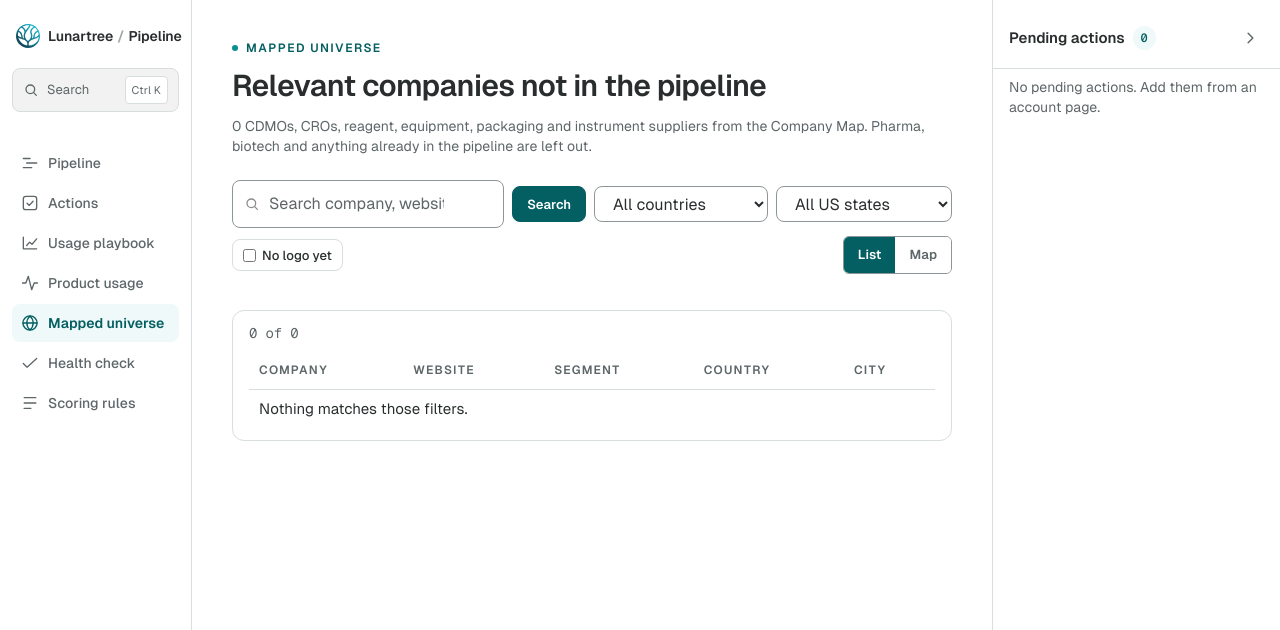
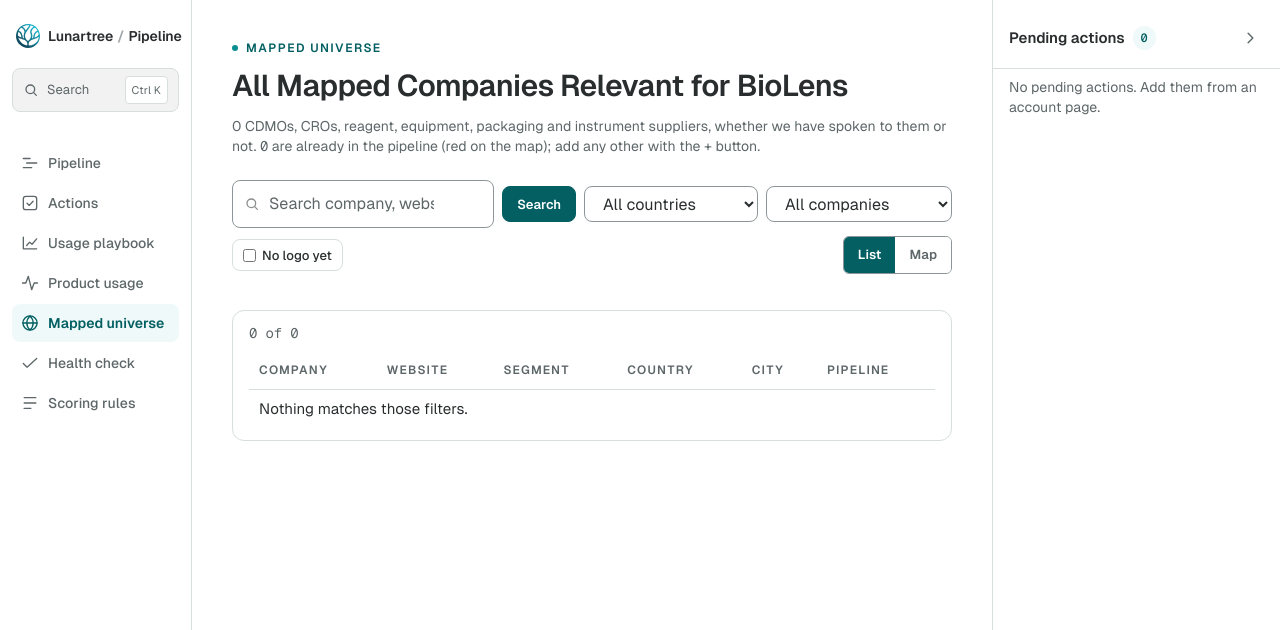
Before and after one commit to siddharthLT/LTPipeline, a Django app: page /mapped-universe/ in a window 1280 px wide. Shown: the top 630 px of the page. Run offline with Django 5.2, Linux system fonts and the light colour scheme; the visitor is signed in with stand-in values (Sample User, id 1); data that the repository does not hold is empty.

Commit message:
Mapped universe includes pipeline accounts: red pins, Already in Pipeline, + add button, pipeline filter, US state multi-select, cluster colours
- Pipeline accounts join the universe (auto-added on create, matched by domain), with Apollo addresses and logos
- + opens the shared Add Account dialog prefilled; pipeline companies show Already in Pipeline
- Pipeline filter (all / in / not in); state chips appear only when United States is chosen
- Map clusters: teal none in pipeline, deep blue some, red all

Co-Authored-By: Claude Sonnet 5.5 <noreply@anthropic.com>

```diff
--- a/pipeline/templates/pipeline/mapped_universe.html
+++ b/pipeline/templates/pipeline/mapped_universe.html
@@ -6,13 +6,14 @@
 {% block content %}
 <header class="thesis-head">
   <span class="eyebrow">Mapped universe</span>
-  <h1 class="t-h1">Relevant companies not in the pipeline</h1>
-  <p class="t-meta">{{ total }} CDMOs, CROs, reagent, equipment, packaging and instrument suppliers from the Company Map. Pharma, biotech and anything already in the pipeline are left out.</p>
+  <h1 class="t-h1">All Mapped Companies Relevant for BioLens</h1>
+  <p class="t-meta">{{ total }} CDMOs, CROs, reagent, equipment, packaging and instrument suppliers, whether we have spoken to them or not. <span class="mono">{{ in_pipe }}</span> are already in the pipeline (red on the map); add any other with the + button.</p>
 </header>
 
 <form method="get" class="mu__filters" data-autosubmit data-suggest-url="{% url 'pipeline:mapped_suggest' %}">
   {% for s in segs %}<input type="hidden" name="segment" value="{{ s }}">{% endfor %}
   {% if region %}<input type="hidden" name="region" value="{{ region }}">{% endif %}
+  {% for s in states %}<input type="hidden" name="state" value="{{ s }}">{% endfor %}
   {% if view == 'map' %}<input type="hidden" name="view" value="map">{% endif %}
   <div class="mu__row">
     <label class="filters__search mu__search">
@@ -27,10 +28,11 @@
         {% for c in countries %}<option value="{{ c }}"{% if c == country %} selected{% endif %}>{{ c }}</option>{% endfor %}
       </select>
     </label>
-    <label class="mu__sel"><span class="sr-only">State</span>
-      <select name="state" class="field__input field__input--plain field__select" data-change-submit>
-        <option value="">All US states</option>
-        {% for s in states %}<option value="{{ s }}"{% if s == state %} selected{% endif %}>{{ s }}</option>{% endfor %}
+    <label class="mu__sel"><span class="sr-only">Pipeline</span>
+      <select name="pipe" class="field__input field__input--plain field__select" data-change-submit>
+        <option value="">All companies</option>
+        <option value="in"{% if pipe == 'in' %} selected{% endif %}>In pipeline</option>
+        <option value="out"{% if pipe == 'out' %} selected{% endif %}>Not in pipeline</option>
       </select>
     </label>
     <label class="chip chip--sm mu__logo"><input type="checkbox" name="logo" value="no" data-change-submit{% if logo == 'no' %} checked{% endif %}> No logo yet</label>
@@ -43,6 +45,9 @@
 </form>
 
 <div class="mu__chips" aria-label="Quick filters">
+  {% if country == 'United States' %}<div class="chips chips--scroll" aria-label="US states"><span class="t-meta">US states</span>
+    {% for s in state_chips %}<a class="chip chip--sm" href="?{{ s.qs }}" aria-pressed="{% if s.on %}true{% else %}false{% endif %}">{{ s.name }}</a>{% endfor %}
+  </div>{% endif %}
   <div class="chips chips--scroll">
     {% for r in regions %}<a class="chip chip--sm" href="?{{ r.qs }}" aria-pressed="{% if r.on %}true{% else %}false{% endif %}">{{ r.name }} <span class="chip__count">{{ r.n }}</span></a>{% endfor %}
   </div>
@@ -55,7 +60,7 @@
 <section class="card mu__card mu__mapcard">
   <p class="t-meta mu__count mono">{{ mapped }} on the map of {{ shown }}{% if shown != total %} (filtered from {{ total }}){% endif %}{% if not_mapped %} &middot; {{ not_mapped }} without a location <a href="?{{ unlocated_qs }}">{% if located == 'no' %}show all{% else %}list them{% endif %}</a>{% endif %}</p>
   <div id="mu-map" class="mu__map" role="application" aria-label="Map of companies"></div>
-  <p class="t-meta mu__legend"><span class="mu__dot"></span> exact address <span class="mu__dot mu__dot--approx"></span> approximate (city)</p>
+  <p class="t-meta mu__legend"><span class="mu__dot mu__dot--pipe"></span> in pipeline <span class="mu__dot"></span> exact address <span class="mu__dot mu__dot--approx"></span> approximate (city)</p>
 </section>
 {{ points|json_script:"mu-points" }}
 <script src="{% static 'vendor/leaflet/leaflet.js' %}"></script>
@@ -65,7 +70,7 @@
 <section class="card mu__card">
   <p class="t-meta mu__count mono">{% if page.paginator.count %}{{ page.start_index }}–{{ page.end_index }} of {{ shown }}{% else %}0 of {{ total }}{% endif %}{% if shown != total %} (filtered from {{ total }}){% endif %}</p>
   <div class="usage__scroll mu__scroll"><table class="rules-table mu__table">
-    <thead><tr><th>Company</th><th>Website</th><th>Segment</th><th>Country</th><th>City</th></tr></thead>
+    <thead><tr><th>Company</th><th>Website</th><th>Segment</th><th>Country</th><th>City</th><th>Pipeline</th></tr></thead>
     <tbody>
     {% for c in page %}<tr>
       <td><span class="mu__name">{% include "partials/logo.html" with url=c.logo_url name=c.name small=True %}<span class="mu__nm">{{ c.name }}</span></span></td>
@@ -73,7 +78,8 @@
       <td><span class="tag tag--type">{{ c.segment }}</span></td>
       <td>{{ c.country|default:"·" }}</td>
       <td>{{ c.city|default:"·" }}{% if c.state and c.country == "United States" %}<span class="t-meta">, {{ c.state }}</span>{% endif %}</td>
-    </tr>{% empty %}<tr><td colspan="5">Nothing matches those filters.</td></tr>{% endfor %}
+      <td>{% if c.account_id %}<a class="mu__inpipe" href="{% url 'pipeline:account_detail' c.account_id %}">Already in Pipeline</a>{% else %}<button type="button" class="icon-btn icon-btn--sm mu__add" data-open-dialog="add-account" data-fill-name="{{ c.name }}" data-fill-domain="{{ c.domain }}" aria-label="Add {{ c.name }} to the pipeline" title="Add to pipeline"><svg viewBox="0 0 24 24" width="16" height="16" fill="none" stroke="currentColor" stroke-width="2" stroke-linecap="round" aria-hidden="true"><path d="M12 5.25v13.5M5.25 12h13.5"/></svg></button>{% endif %}</td>
+    </tr>{% empty %}<tr><td colspan="6">Nothing matches those filters.</td></tr>{% endfor %}
     </tbody>
   </table></div>
   {% if page.paginator.num_pages > 1 %}
@@ -85,4 +91,5 @@
   {% endif %}
 </section>
 {% endif %}
+{% include "partials/add_account_dialog.html" %}
 {% endblock %}
--- a/pipeline/views.py
+++ b/pipeline/views.py
@@ -449,9 +449,11 @@ def mapped_suggest(request):
     if len(q) < 2:
         return JsonResponse({'results': []})
     qs = MappedCompany.objects.filter(Q(name__icontains=q) | Q(domain__icontains=q) | Q(city__icontains=q))
-    for key, field in (('region', 'world_region'), ('country', 'country'), ('state', 'state')):
+    for key, field in (('region', 'world_region'), ('country', 'country')):
         if request.GET.get(key):
             qs = qs.filter(**{field: request.GET[key]})
+    if request.GET.get('country') == 'United States' and request.GET.getlist('state'):
+        qs = qs.filter(state__in=request.GET.getlist('state'))
     if request.GET.getlist('segment'):
         qs = qs.filter(segment__in=request.GET.getlist('segment'))
     qs = qs.annotate(rank=Case(When(name__istartswith=q, then=Value(0)), When(name__icontains=q, then=Value(1)), default=Value(2),
@@ -463,7 +465,7 @@ def mapped_suggest(request):
 
 @login_required
 def mapped_universe(request):
-    """Mapped companies that are not in the pipeline, as a paginated list or a world map. Filters apply to both."""
+    """Every mapped company, in the pipeline or not, as a paginated list or a world map. Filters apply to both."""
     from django.core.paginator import Paginator
     from django.db.models import Count, Q
     from .models import WORLD_REGIONS, MappedCompany
@@ -473,12 +475,18 @@ def mapped_universe(request):
     view = 'map' if g.get('view') == 'map' else 'list'
     region = g.get('region', '')
     country = g.get('country', '')
-    state = g.get('state', '')
+    states = [s for s in g.getlist('state') if s] if country == 'United States' else []  # states only apply once United States is chosen
     logo = g.get('logo', '')
     located = g.get('located', '')
     focus = g.get('focus', '')
+    pipe = g.get('pipe', '') if g.get('pipe') in ('in', 'out') else ''
+    in_pipeline = dict(Account.objects.values_list('domain', 'pk'))  # a mapped company is in the pipeline when an account has its domain
     base = MappedCompany.objects.all()
     qs = base
+    if pipe == 'in':
+        qs = qs.filter(domain__in=in_pipeline)
+    elif pipe == 'out':
+        qs = qs.exclude(domain__in=in_pipeline)
     if q:
         qs = qs.filter(Q(name__icontains=q) | Q(domain__icontains=q) | Q(city__icontains=q) | Q(address__icontains=q) | Q(product_category__icontains=q))
     if segs:
@@ -487,16 +495,16 @@ def mapped_universe(request):
         qs = qs.filter(world_region=region)
     if country:
         qs = qs.filter(country=country)
-    if state:
-        qs = qs.filter(state=state)
+    if states:
+        qs = qs.filter(state__in=states)
     if logo == 'no':
         qs = qs.filter(logo_url='')
     if located == 'no':
         qs = qs.filter(latitude__isnull=True)
 
     def link(**over):
-        params = {'q': q, 'segment': segs, 'region': region, 'country': country, 'state': state, 'logo': logo,
-                  'located': located, 'view': 'map' if view == 'map' else ''}
+        params = {'q': q, 'segment': segs, 'region': region, 'country': country, 'state': states, 'logo': logo,
+                  'located': located, 'pipe': pipe, 'view': 'map' if view == 'map' else ''}
         params.update(over)
         return urlencode({k: v for k, v in params.items() if v}, doseq=True)
 
@@ -510,11 +518,12 @@ def mapped_universe(request):
     unlocated = base.filter(latitude__isnull=True).count()
     ctx = {
         'nav': 'mapped', 'view': view, 'total': base.count(), 'shown': qs.count(),
-        'q': q, 'segments': segments, 'regions': regions, 'region': region, 'country': country, 'state': state, 'logo': logo,
-        'located': located, 'unlocated': unlocated, 'unlocated_qs': link(located='' if located == 'no' else 'no', page=''),
+        'q': q, 'segments': segments, 'regions': regions, 'region': region, 'country': country, 'states': states, 'logo': logo,
+        'located': located, 'pipe': pipe, 'in_pipe': base.filter(domain__in=in_pipeline).count(), 'unlocated': unlocated, 'unlocated_qs': link(located='' if located == 'no' else 'no', page=''),
         'countries': list(base.exclude(country='').order_by('country').values_list('country', flat=True).distinct()),
-        'states': list(base.filter(country='United States').exclude(state='').order_by('state').values_list('state', flat=True).distinct()),
-        'segs': segs, 'clear': any([q, segs, region, country, state, logo, located]),
+        'state_chips': [{'name': s, 'on': s in states, 'qs': link(state=[x for x in states if x != s] if s in states else states + [s], page='', focus='')}
+                        for s in base.filter(country='United States').exclude(state='').order_by('state').values_list('state', flat=True).distinct()],
+        'segs': segs, 'clear': any([q, segs, region, country, states, logo, located, pipe]), 'form': AccountForm(),
         'list_qs': link(view=''), 'map_qs': link(view='map'),
         'page_size': MAPPED_PAGE,
     }
@@ -523,10 +532,14 @@ def mapped_universe(request):
             'id', 'name', 'domain', 'url', 'segment', 'city', 'state', 'country', 'address', 'latitude', 'longitude', 'geo_source', 'logo_url'))
         ctx.update(points=[{'id': p['id'], 'n': p['name'], 'd': p['domain'], 'u': p['url'], 's': p['segment'], 'c': p['city'], 'st': p['state'],
                             'co': p['country'], 'a': p['address'], 'la': round(p['latitude'], 5), 'ln': round(p['longitude'], 5),
-                            'g': p['geo_source'], 'l': p['logo_url']} for p in points],
+                            'g': p['geo_source'], 'l': p['logo_url'],
+                            'pp': reverse('pipeline:account_detail', args=[in_pipeline[p['domain']]]) if p['domain'] in in_pipeline else ''}
+                           for p in points],
                    mapped=len(points), not_mapped=ctx['shown'] - len(points), focus=focus)
     else:
         page = Paginator(qs.order_by('name'), MAPPED_PAGE).get_page(g.get('page'))
+        for c in page:
+            c.account_id = in_pipeline.get(c.domain)
         ctx.update(page=page, prev_qs=link(page=page.previous_page_number()) if page.has_previous() else '',
                    next_qs=link(page=page.next_page_number()) if page.has_next() else '')
     return render(request, 'pipeline/mapped_universe.html', ctx)
--- a/static/css/app.css
+++ b/static/css/app.css
@@ -861,3 +861,12 @@ a.chip, a.chip:hover { text-decoration: none; }
 .mu__opt-txt { display: grid; min-width: 0; }
 .mu__opt-txt strong { font-size: var(--fs-label); color: var(--ink); overflow: hidden; text-overflow: ellipsis; white-space: nowrap; }
 .mu__sugg[hidden] { display: none; }
+
+.mu__dot--pipe { background: #C62828; box-shadow: 0 0 0 1px #C62828; }
+.mu-pin--pipe { background: #C62828; box-shadow: 0 0 0 1px #C62828; width: 16px; height: 16px; }
+.mu__inpipe { color: #1B7F3B; font-weight: 600; font-size: 13px; white-space: nowrap; text-decoration: none; }
+.mu__inpipe:hover { text-decoration: underline; }
+.mu__add { color: var(--teal-deep); border: 1px solid var(--teal-200); border-radius: 50%; }
+.mu-pop__pipe { display: inline-block; margin-top: 4px; color: #C62828; font-weight: 600; font-size: 12px; }
+.mu-cluster--pipe, .mu-cluster--pipe.mu-cluster--m, .mu-cluster--pipe.mu-cluster--l { background: #C62828; border-color: rgba(198, 40, 40, 0.35); }
+.mu-cluster--mixed, .mu-cluster--mixed.mu-cluster--m, .mu-cluster--mixed.mu-cluster--l { background: #12308F; border-color: rgba(18, 48, 143, 0.35); }
--- a/static/js/app.js
+++ b/static/js/app.js
@@ -6,6 +6,10 @@
     btn.addEventListener('click', function () {
       var d = document.getElementById(btn.dataset.openDialog);
       if (d && !d.open) {
+        if (btn.dataset.fillName !== undefined) {
+          d.querySelector('input[name=name]').value = btn.dataset.fillName;
+          d.querySelector('input[name=domain]').value = btn.dataset.fillDomain || '';
+        }
         d.showModal();
         var first = d.querySelector('input:not([type=hidden])');
         if (first) first.focus();
--- /dev/null
+++ b/templates/partials/add_account_dialog.html
@@ -0,0 +1,35 @@
+<dialog class="modal" id="add-account" aria-labelledby="add-account-title" {% if show_form %}data-open-on-load{% endif %}>
+  <form method="post" action="{% url 'pipeline:dashboard' %}" novalidate>
+    {% csrf_token %}
+    <div class="modal__head">
+      <div>
+        <span class="eyebrow">New account</span>
+        <h2 class="t-h2" id="add-account-title">Add Account</h2>
+      </div>
+      <button type="button" class="icon-btn icon-btn--sm" data-close-dialog aria-label="Close">
+        <svg class="ico ico-20" viewBox="0 0 24 24" width="20" height="20" fill="none" stroke="currentColor" stroke-linecap="round" aria-hidden="true"><path d="M6.5 6.5l11 11M17.5 6.5l-11 11"/></svg>
+      </button>
+    </div>
+    <div class="modal__body">
+      <div>
+        <label class="field-label" for="{{ form.name.id_for_label }}">Company name</label>
+        <input class="field__input field__input--plain" type="text" name="name" id="{{ form.name.id_for_label }}" maxlength="200"
+               value="{{ form.name.value|default:'' }}" placeholder="Acme Biologics" autocomplete="off" required
+               {% if form.name.errors %}aria-invalid="true"{% endif %}>
+        {% for e in form.name.errors %}<p class="field-error">{{ e }}</p>{% endfor %}
+      </div>
+      <div>
+        <label class="field-label" for="{{ form.domain.id_for_label }}">Company domain URL</label>
+        <input class="field__input field__input--plain" type="text" name="domain" id="{{ form.domain.id_for_label }}"
+               value="{{ form.domain.value|default:'' }}" placeholder="acmebio.com" autocomplete="off" inputmode="url" required
+               {% if form.domain.errors %}aria-invalid="true"{% endif %}>
+        {% for e in form.domain.errors %}<p class="field-error">{{ e }}</p>{% endfor %}
+        <p class="field-help">Paste a full URL or just the domain.</p>
+      </div>
+    </div>
+    <div class="modal__foot">
+      <button type="button" class="btn btn--quiet" data-close-dialog>Cancel</button>
+      <button type="submit" class="btn btn--primary">Add Account</button>
+    </div>
+  </form>
+</dialog>
```
Also changed, not shown: pipeline/models.py (+25 -1 lines), pipeline/templates/pipeline/dashboard.html (+1 -35 lines), pipeline/tests.py (+37 -5 lines), static/js/mapview.js (+8 -4 lines).
